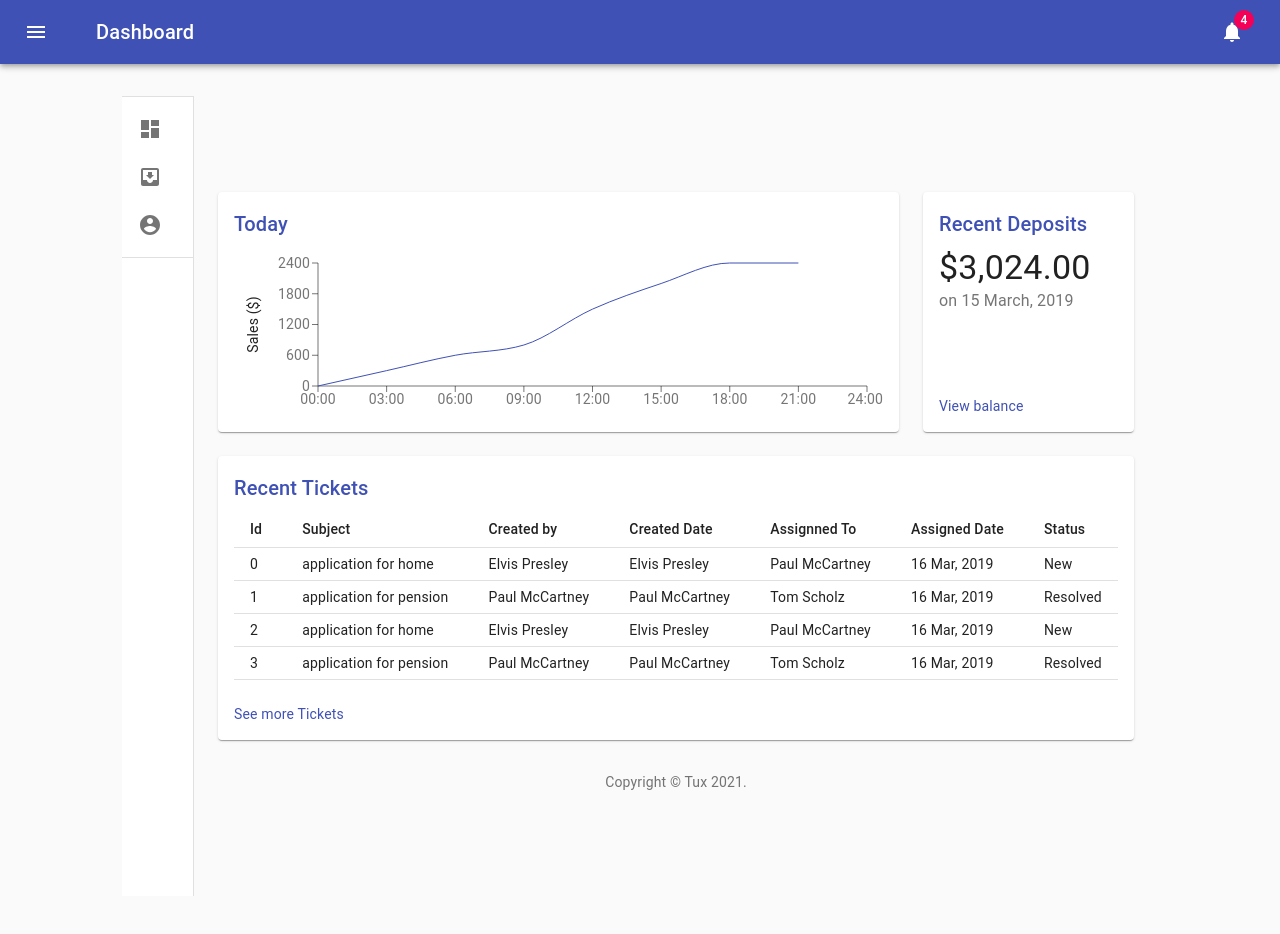
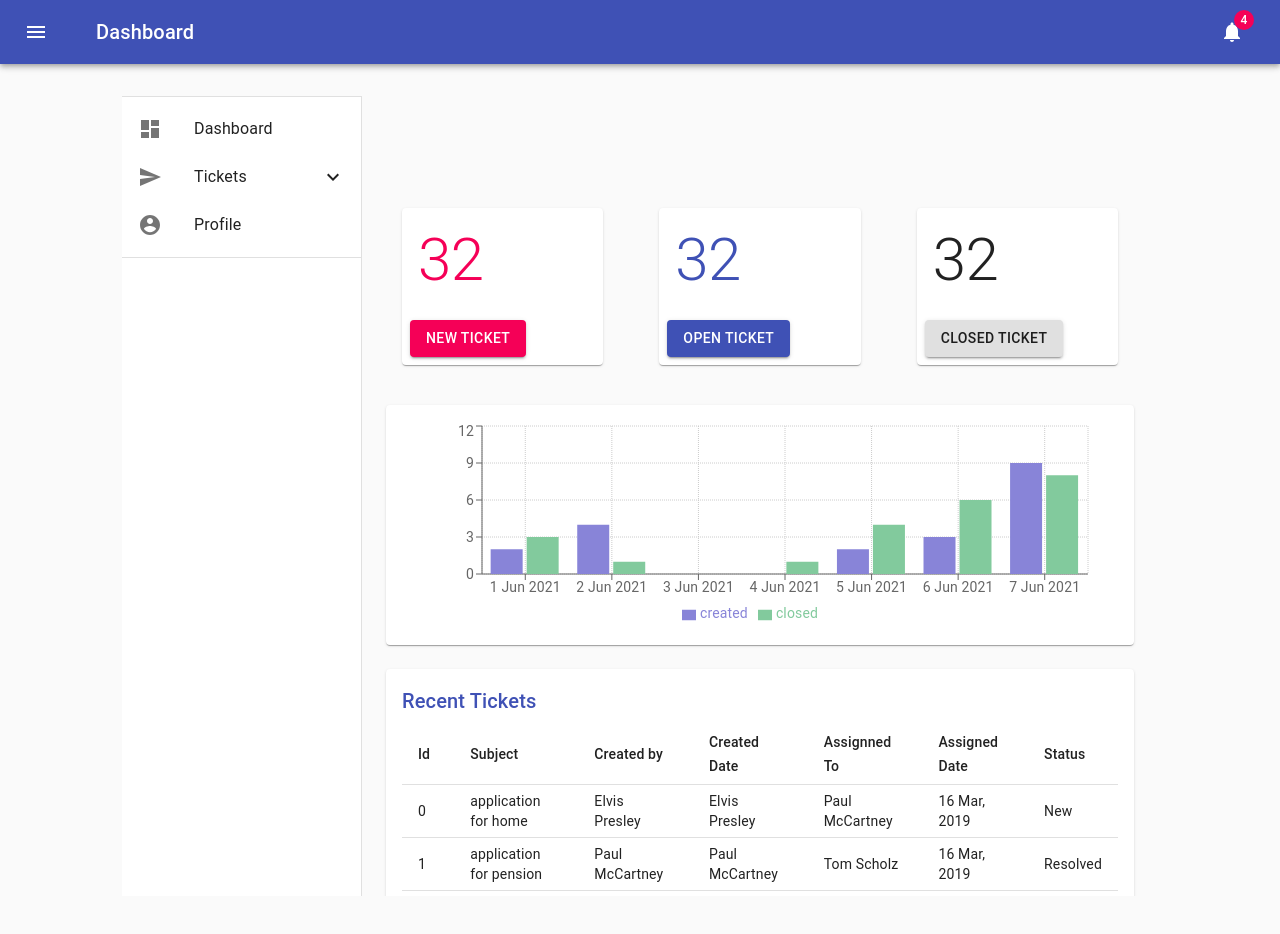
Before and after one commit to ayancoder/ticket-status-tacker, a React (Create React App) app in the folder client/: page /dashboard in a window 1280 px wide. Shown: the top 934 px of the page. Built offline with nearby package versions, Linux system fonts and the light colour scheme; the HTML template or start-up script is replaced by a standard one.

Commit message:
bar chart in dashboard

```diff
--- a/client/src/components/dashboard/Chart.js
+++ b/client/src/components/dashboard/Chart.js
@@ -1,54 +1,71 @@
-import React from 'react';
+import React, { PureComponent } from 'react';
 import { useTheme } from '@material-ui/core/styles';
-import { LineChart, Line, XAxis, YAxis, Label, ResponsiveContainer } from 'recharts';
 import Title from './Title';
-
-// Generate Sales Data
-function createData(time, amount) {
-  return { time, amount };
-}
+import { BarChart, Bar, Cell, XAxis, YAxis, CartesianGrid, Tooltip, Legend, ResponsiveContainer } from 'recharts';
 
 const data = [
-  createData('00:00', 0),
-  createData('03:00', 300),
-  createData('06:00', 600),
-  createData('09:00', 800),
-  createData('12:00', 1500),
-  createData('15:00', 2000),
-  createData('18:00', 2400),
-  createData('21:00', 2400),
-  createData('24:00', undefined),
+  {
+    date: '1 Jun 2021',
+    created: 2,
+    closed: 3,
+  },
+  {
+    date: '2 Jun 2021',
+    created: 4,
+    closed: 1,
+  },
+  {
+    date: '3 Jun 2021',
+    created: 0,
+    closed: 0,
+  },
+  {
+    date: '4 Jun 2021',
+    created: 0,
+    closed: 1,
+  },
+  {
+    date: '5 Jun 2021',
+    created: 2,
+    closed: 4,
+  },
+  {
+    date: '6 Jun 2021',
+    created: 3,
+    closed: 6,
+  },
+  {
+    date: '7 Jun 2021',
+    created: 9,
+    closed: 8,
+  },
 ];
 
 export default function Chart() {
   const theme = useTheme();
 
   return (
-    <React.Fragment>
-      <Title>Today</Title>
-      <ResponsiveContainer>
-        <LineChart
-          data={data}
-          margin={{
-            top: 16,
-            right: 16,
-            bottom: 0,
-            left: 24,
-          }}
-        >
-          <XAxis dataKey="time" stroke={theme.palette.text.secondary} />
-          <YAxis stroke={theme.palette.text.secondary}>
-            <Label
-              angle={270}
-              position="left"
-              style={{ textAnchor: 'middle', fill: theme.palette.text.primary }}
-            >
-              Sales ($)
-            </Label>
-          </YAxis>
-          <Line type="monotone" dataKey="amount" stroke={theme.palette.primary.main} dot={false} />
-        </LineChart>
-      </ResponsiveContainer>
-    </React.Fragment>
+
+    <ResponsiveContainer width="100%" height="100%">
+    <BarChart
+      width={500}
+      height={300}
+      data={data}
+      margin={{
+        top: 5,
+        right: 30,
+        left: 20,
+        bottom: 5,
+      }}
+    >
+      <CartesianGrid strokeDasharray="1 1" />
+      <XAxis dataKey="date" />
+      <YAxis />
+      <Tooltip />
+      <Legend />
+      <Bar dataKey="created" fill="#8884d8" />
+      <Bar dataKey="closed" fill="#82ca9d" />
+    </BarChart>
+  </ResponsiveContainer>
   );
 }
--- a/client/src/components/dashboard/Dashboard.js
+++ b/client/src/components/dashboard/Dashboard.js
@@ -1,37 +1,36 @@
-import React from 'react';
-import clsx from 'clsx';
-import { makeStyles } from '@material-ui/core/styles';
-import CssBaseline from '@material-ui/core/CssBaseline';
-import Drawer from '@material-ui/core/Drawer';
-import Box from '@material-ui/core/Box';
-import AppBar from '@material-ui/core/AppBar';
-import Toolbar from '@material-ui/core/Toolbar';
-import List from '@material-ui/core/List';
-import Typography from '@material-ui/core/Typography';
-import Divider from '@material-ui/core/Divider';
-import IconButton from '@material-ui/core/IconButton';
-import Badge from '@material-ui/core/Badge';
-import Container from '@material-ui/core/Container';
-import Grid from '@material-ui/core/Grid';
-import Paper from '@material-ui/core/Paper';
-import Link from '@material-ui/core/Link';
-import MenuIcon from '@material-ui/icons/Menu';
-import NotificationsIcon from '@material-ui/icons/Notifications';
-import NestedList from './NestedList';
-import {secondaryListItems} from './listItems';
-import Chart from './Chart';
-import Deposits from './Deposits';
-import Tickets from './Ticket';
-
+import React from "react";
+import clsx from "clsx";
+import { makeStyles } from "@material-ui/core/styles";
+import CssBaseline from "@material-ui/core/CssBaseline";
+import Drawer from "@material-ui/core/Drawer";
+import Box from "@material-ui/core/Box";
+import AppBar from "@material-ui/core/AppBar";
+import Toolbar from "@material-ui/core/Toolbar";
+import List from "@material-ui/core/List";
+import Typography from "@material-ui/core/Typography";
+import Divider from "@material-ui/core/Divider";
+import IconButton from "@material-ui/core/IconButton";
+import Badge from "@material-ui/core/Badge";
+import Container from "@material-ui/core/Container";
+import Grid from "@material-ui/core/Grid";
+import Paper from "@material-ui/core/Paper";
+import Link from "@material-ui/core/Link";
+import MenuIcon from "@material-ui/icons/Menu";
+import NotificationsIcon from "@material-ui/icons/Notifications";
+import NestedList from "./NestedList";
+import { secondaryListItems } from "./listItems";
+import Chart from "./Chart";
+import Tickets from "./Ticket";
+import TicketCountCard from "./TicketsCountCard";
 function Copyright() {
   return (
     <Typography variant="body2" color="textSecondary" align="center">
-      {'Copyright © '}
+      {"Copyright © "}
       <Link color="inherit" href="https://material-ui.com/">
         Tux
-      </Link>{' '}
+      </Link>{" "}
       {new Date().getFullYear()}
-      {'.'}
+      {"."}
     </Typography>
   );
 }
@@ -40,21 +39,21 @@ const drawerWidth = 240;
 
 const useStyles = makeStyles((theme) => ({
   root: {
-    display: 'flex',
+    display: "flex",
   },
   toolbar: {
     paddingRight: 24, // keep right padding when drawer closed
   },
   toolbarIcon: {
-    display: 'flex',
-    alignItems: 'center',
-    justifyContent: 'flex-end',
-    padding: '0 8px',
+    display: "flex",
+    alignItems: "center",
+    justifyContent: "flex-end",
+    padding: "0 8px",
     ...theme.mixins.toolbar,
   },
   appBar: {
     zIndex: theme.zIndex.drawer + 1,
-    transition: theme.transitions.create(['width', 'margin'], {
+    transition: theme.transitions.create(["width", "margin"], {
       easing: theme.transitions.easing.sharp,
       duration: theme.transitions.duration.leavingScreen,
     }),
@@ -66,30 +65,30 @@ const useStyles = makeStyles((theme) => ({
     flexGrow: 1,
   },
   drawerPaper: {
-    position: 'relative',
-    whiteSpace: 'nowrap',
+    position: "relative",
+    whiteSpace: "nowrap",
     width: drawerWidth,
-    transition: theme.transitions.create('width', {
+    transition: theme.transitions.create("width", {
       easing: theme.transitions.easing.sharp,
       duration: theme.transitions.duration.enteringScreen,
     }),
   },
   drawerPaperClose: {
-    overflowX: 'hidden',
-    transition: theme.transitions.create('width', {
+    overflowX: "hidden",
+    transition: theme.transitions.create("width", {
       easing: theme.transitions.easing.sharp,
       duration: theme.transitions.duration.leavingScreen,
     }),
     width: theme.spacing(7),
-    [theme.breakpoints.up('sm')]: {
+    [theme.breakpoints.up("sm")]: {
       width: theme.spacing(9),
     },
   },
   appBarSpacer: theme.mixins.toolbar,
   content: {
     flexGrow: 1,
-    height: '100vh',
-    overflow: 'auto',
+    height: "100vh",
+    overflow: "auto",
   },
   container: {
     paddingTop: theme.spacing(4),
@@ -97,9 +96,9 @@ const useStyles = makeStyles((theme) => ({
   },
   paper: {
     padding: theme.spacing(2),
-    display: 'flex',
-    overflow: 'auto',
-    flexDirection: 'column',
+    display: "flex",
+    overflow: "auto",
+    flexDirection: "column",
   },
   fixedHeight: {
     height: 240,
@@ -109,7 +108,7 @@ const useStyles = makeStyles((theme) => ({
 export default function Dashboard() {
   const classes = useStyles();
   const [isclose, setIsClose] = React.useState(0);
-  const [open, setOpen] = React.useState(false);
+  const [open, setOpen] = React.useState(true);
 
   React.useEffect(() => {
     const parsedIsClose = true;
@@ -130,7 +129,6 @@ export default function Dashboard() {
     }
   };
 
-
   // const handleDrawerClose = () => {
   //   setOpen(false);
   // };
@@ -147,11 +145,20 @@ export default function Dashboard() {
             color="inherit"
             aria-label="open drawer"
             onClick={handleDrawerOpen}
-            className={clsx(classes.menuButton, open && classes.menuButtonHidden )}
+            className={clsx(
+              classes.menuButton,
+              open && classes.menuButtonHidden
+            )}
           >
             <MenuIcon />
           </IconButton>
-          <Typography component="h1" variant="h6" color="inherit" noWrap className={classes.title}>
+          <Typography
+            component="h1"
+            variant="h6"
+            color="inherit"
+            noWrap
+            className={classes.title}
+          >
             Dashboard
           </Typography>
           <IconButton color="inherit">
@@ -169,7 +176,7 @@ export default function Dashboard() {
         open={open}
       >
         <Divider />
-        <NestedList/>
+        <NestedList />
         <Divider />
         {/**<List>{secondaryListItems}</List> */}
       </Drawer>
@@ -177,16 +184,20 @@ export default function Dashboard() {
         <div className={classes.appBarSpacer} />
         <Container maxWidth="lg" className={classes.container}>
           <Grid container spacing={3}>
+            {/* ticket count card*/}
+            <Grid item  xs={4}>
+             <TicketCountCard ticketType="New Ticket" color="secondary"/>
+            </Grid>
+            <Grid item  xs={4} >
+             <TicketCountCard ticketType="Open Ticket" color="primary" />
+            </Grid>
+             <Grid item  xs={4} >
+             <TicketCountCard ticketType="Closed Ticket" color="default"/>
+             </Grid>
             {/* Chart */}
-            <Grid item xs={12} md={8} lg={9}>
+            <Grid item xs={12}>
               <Paper className={fixedHeightPaper}>
                 <Chart />
-              </Paper>
-            </Grid>
-            {/* Recent Deposits */}
-            <Grid item xs={12} md={4} lg={3}>
-              <Paper className={fixedHeightPaper}>
-                <Deposits />
               </Paper>
             </Grid>
             {/* Recent Tickets */}
--- a/client/src/components/dashboard/Deposits.js
+++ /dev/null
@@ -1,35 +0,0 @@
-import React from 'react';
-import Link from '@material-ui/core/Link';
-import { makeStyles } from '@material-ui/core/styles';
-import Typography from '@material-ui/core/Typography';
-import Title from './Title';
-
-function preventDefault(event) {
-  event.preventDefault();
-}
-
-const useStyles = makeStyles({
-  depositContext: {
-    flex: 1,
-  },
-});
-
-export default function Deposits() {
-  const classes = useStyles();
-  return (
-    <React.Fragment>
-      <Title>Recent Deposits</Title>
-      <Typography component="p" variant="h4">
-        $3,024.00
-      </Typography>
-      <Typography color="textSecondary" className={classes.depositContext}>
-        on 15 March, 2019
-      </Typography>
-      <div>
-        <Link color="primary" href="#" onClick={preventDefault}>
-          View balance
-        </Link>
-      </div>
-    </React.Fragment>
-  );
-}
--- a/client/src/components/dashboard/NestedList.js
+++ b/client/src/components/dashboard/NestedList.js
@@ -13,6 +13,7 @@ import DashboardIcon from "@material-ui/icons/Dashboard";
 import CreateOutlinedIcon from "@material-ui/icons/CreateOutlined";
 import PersonAddOutlinedIcon from "@material-ui/icons/PersonAddOutlined";
 import AccountCircleIcon from '@material-ui/icons/AccountCircle';
+import SendIcon from '@material-ui/icons/Send';
 
 const useStyles = makeStyles((theme) => ({
   root: {
@@ -47,7 +48,7 @@ export default function NestedList() {
       </ListItem>
       <ListItem button onClick={handleClick}>
         <ListItemIcon>
-          <InboxIcon />
+        <SendIcon/>
         </ListItemIcon>
         <ListItemText primary="Tickets" />
         {open ? <ExpandLess /> : <ExpandMore />}
--- /dev/null
+++ b/client/src/components/dashboard/TicketsCountCard.js
@@ -0,0 +1,49 @@
+import React from "react";
+import { makeStyles } from "@material-ui/core/styles";
+import Card from "@material-ui/core/Card";
+import CardActions from "@material-ui/core/CardActions";
+import CardContent from "@material-ui/core/CardContent";
+import Button from "@material-ui/core/Button";
+import Typography from "@material-ui/core/Typography";
+import DeleteIcon from '@material-ui/icons/Delete';
+
+const useStyles = makeStyles({
+  root: {
+    minWidth: 275,
+  },
+  title: {
+    fontSize: 14,
+  },
+  pos: {
+    marginBottom: 12,
+  },
+  card: {
+    margin: 16,
+    display: "flex",
+    flexDirection: "column",
+    justifyContent: "space-between",
+  },
+});
+
+export default function TicketCountCard({ ticketType, color }) {
+  const classes = useStyles();
+  return (
+    <Card className={classes.card}>
+      <CardContent>
+        <Typography variant="h2" component="h2" color={color}>
+          32
+        </Typography>
+      </CardContent>
+      <CardActions>
+      <Button
+        variant="contained"
+        color= {color}
+        className={classes.button}
+       >
+        {ticketType}
+      </Button>
+
+      </CardActions>
+    </Card>
+  );
+}
```
